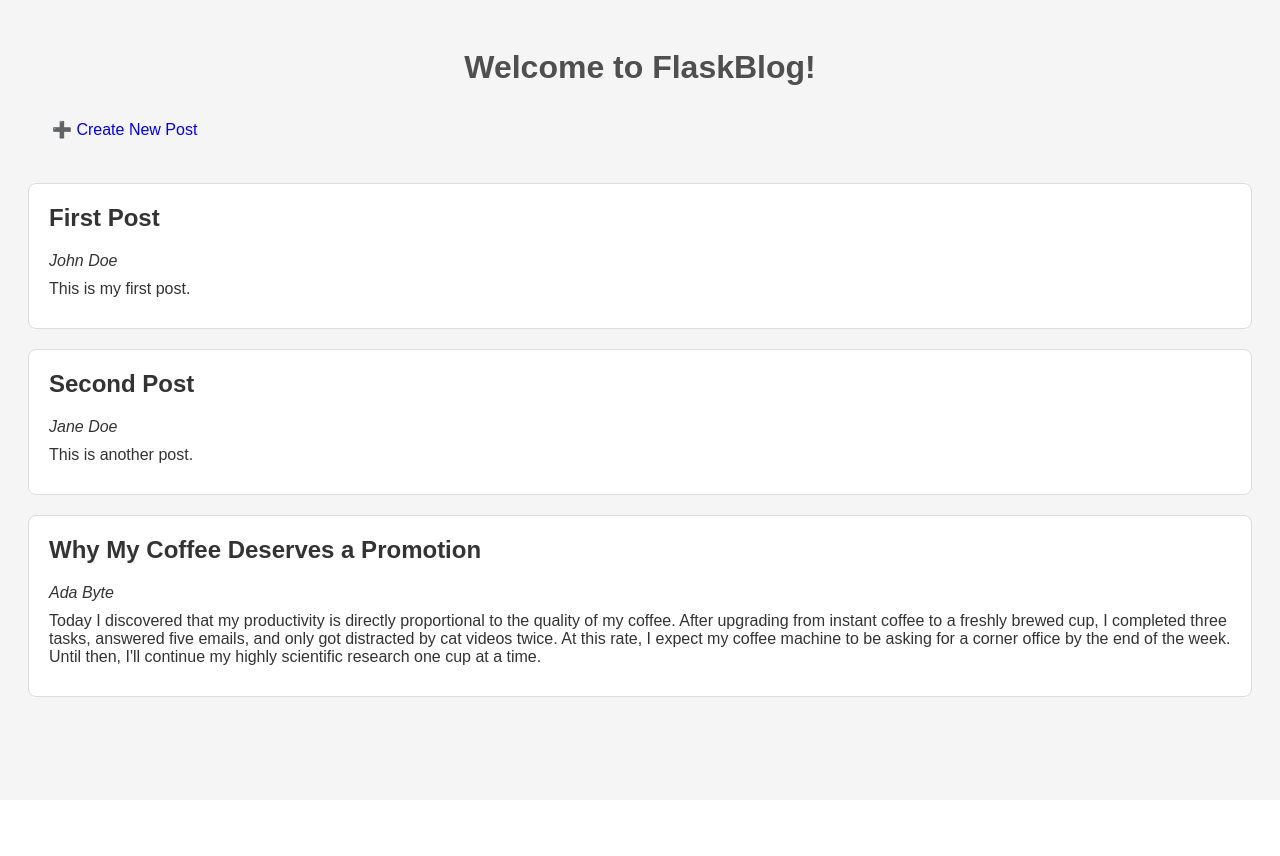
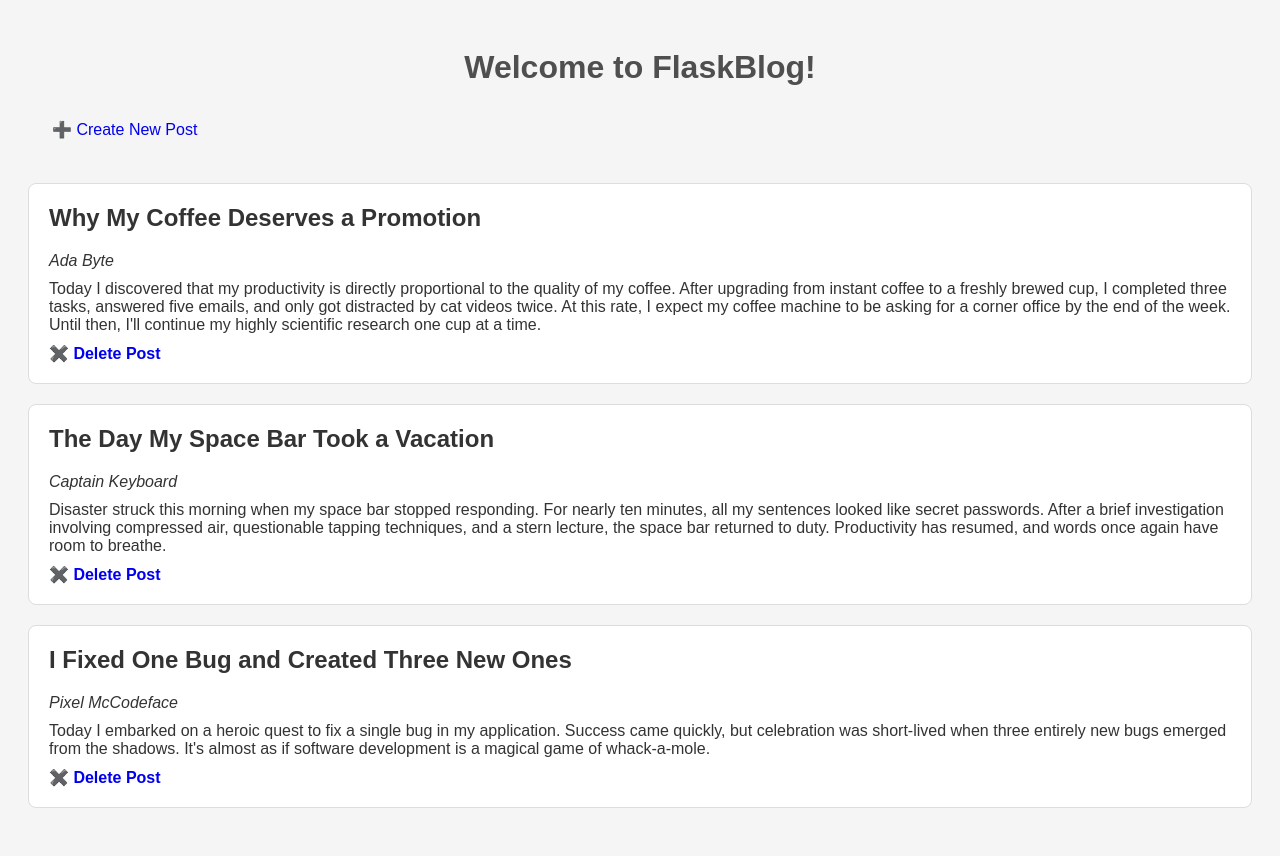
Before and after one commit to birgitt-thomsen/FlaskBlog, a Flask app: page / in a window 1280 px wide. Before the commit the page ends 697 px from the top, so only its background shows below. Run offline with Flask 3, Linux system fonts and the light colour scheme.

Commit message:
incorportate delete route functionality

```diff
--- a/app.py
+++ b/app.py
@@ -12,8 +12,8 @@ app = Flask(__name__)
 @app.route('/')
 def index():
     """ Loads the json data file and displays it via the index page. """
-    with open(FILE_NAME, encoding='utf-8') as json_file:
-        blog_posts = json.load(json_file)
+    with open(FILE_NAME, encoding='utf-8') as file:
+        blog_posts = json.load(file)
     return render_template('index.html', posts=blog_posts)
 
 
@@ -44,6 +44,19 @@ def add():
     return render_template('add.html')
 
 
+@app.route('/delete/<int:post_id>')
+def delete(post_id):
+    with open(FILE_NAME, "r", encoding='utf-8') as file:
+        posts = json.load(file)
+
+    posts = [post for post in posts if post["id"] != post_id]
+
+    with open(FILE_NAME, "w", encoding='utf-8') as file:
+        json.dump(posts, file, indent=4)
+
+    return redirect(url_for("index"))
+
+
 if __name__ == '__main__':
     app.run(debug=True)
     # app.run(host="0.0.0.0", port=5000, debug=True) # returns Not Found
--- a/data/data.json
+++ b/data/data.json
@@ -1,20 +1,20 @@
 [
-    {
-        "id": 1,
-        "author": "John Doe",
-        "title": "First Post",
-        "content": "This is my first post."
-    },
-    {
-        "id": 2,
-        "author": "Jane Doe",
-        "title": "Second Post",
-        "content": "This is another post."
-    },
     {
         "id": 3,
         "author": "Ada Byte",
         "title": "Why My Coffee Deserves a Promotion",
         "content": "Today I discovered that my productivity is directly proportional to the quality of my coffee. After upgrading from instant coffee to a freshly brewed cup, I completed three tasks, answered five emails, and only got distracted by cat videos twice. At this rate, I expect my coffee machine to be asking for a corner office by the end of the week. Until then, I'll continue my highly scientific research one cup at a time."
+    },
+    {
+        "id": 4,
+        "author": "Captain Keyboard",
+        "title": "The Day My Space Bar Took a Vacation",
+        "content": "Disaster struck this morning when my space bar stopped responding. For nearly ten minutes, all my sentences looked like secret passwords. After a brief investigation involving compressed air, questionable tapping techniques, and a stern lecture, the space bar returned to duty. Productivity has resumed, and words once again have room to breathe."
+    },
+    {
+        "id": 5,
+        "author": "Pixel McCodeface",
+        "title": "I Fixed One Bug and Created Three New Ones",
+        "content": "Today I embarked on a heroic quest to fix a single bug in my application. Success came quickly, but celebration was short-lived when three entirely new bugs emerged from the shadows. It's almost as if software development is a magical game of whack-a-mole."
     }
 ]
--- a/static/style.css
+++ b/static/style.css
@@ -77,3 +77,8 @@ h1 {
 .new-post-btn:hover {
     opacity: 0.9;
 }
+
+.delete-link {
+    font-weight: bold;
+    text-decoration: none;
+}
--- a/templates/index.html
+++ b/templates/index.html
@@ -14,6 +14,11 @@
         <h2>{{ post['title'] }}</h2>
         <p><em>{{ post['author'] }}</em></p>
         <p>{{ post['content'] }}</p>
+
+         <a class="delete-link"
+            href="{{ url_for('delete', post_id=post.id) }}">
+        ✖️ Delete Post
+    </a>
     </div>
     {% endfor %}
 </body>
```
